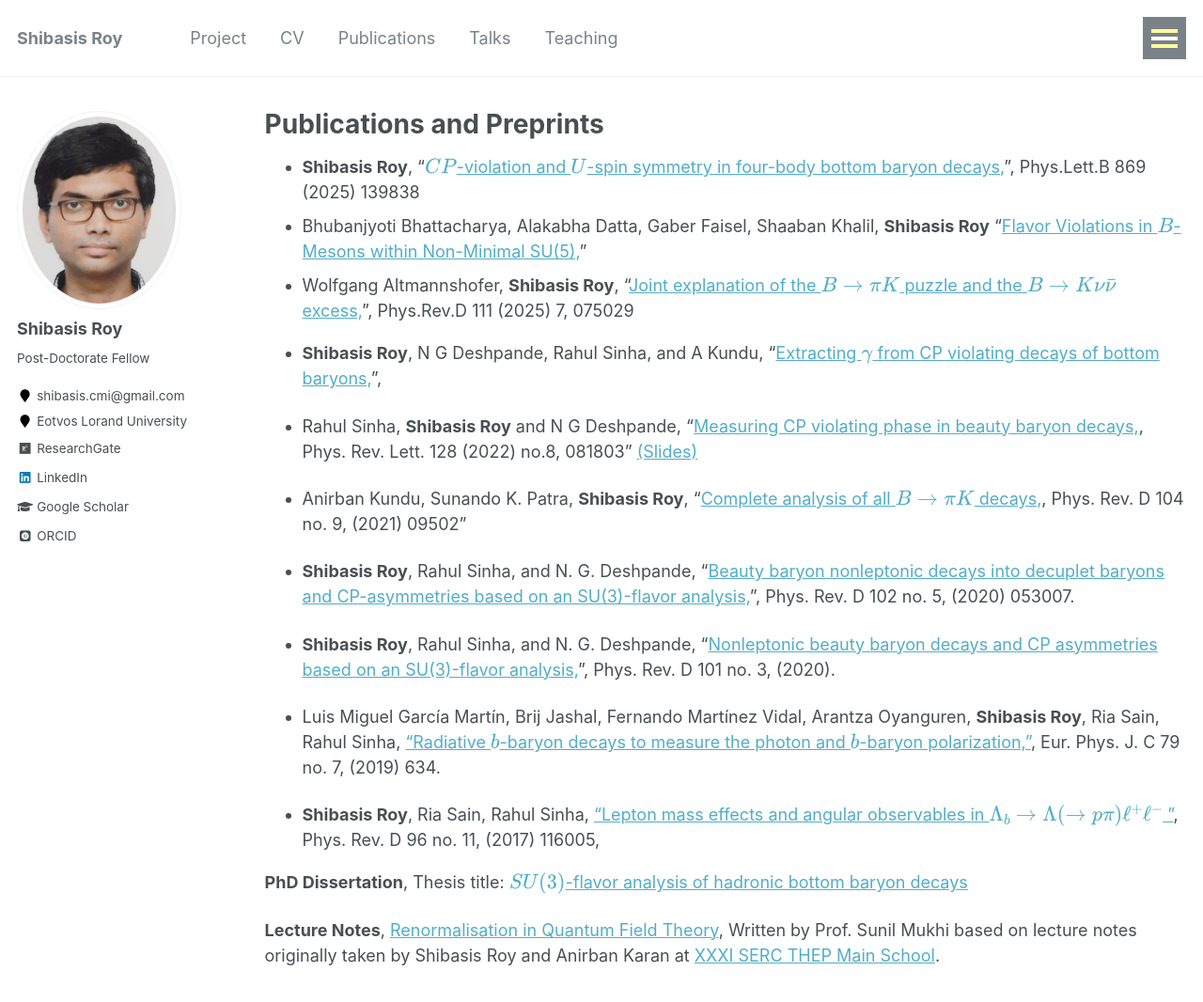
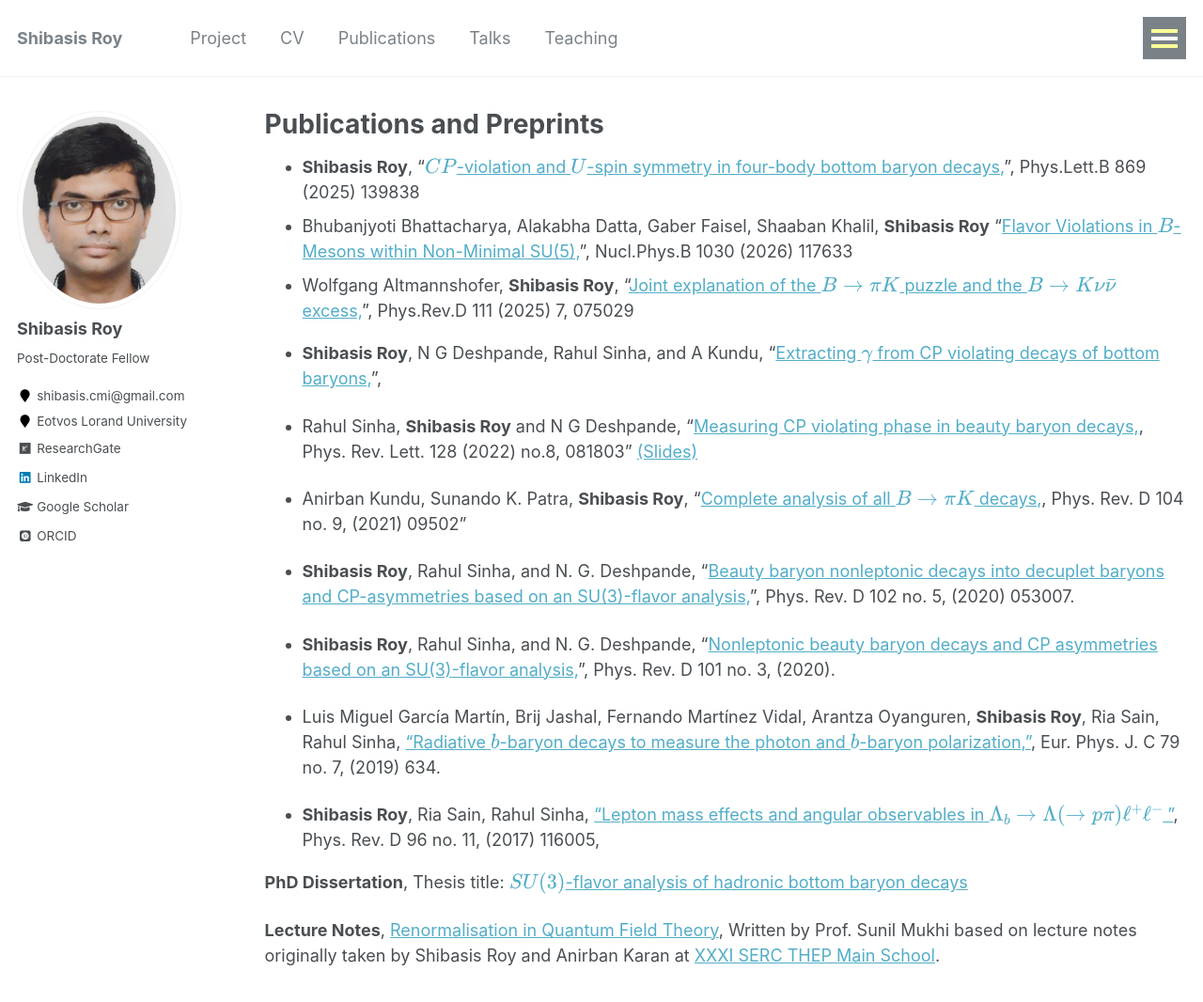
Before and after one commit to shibasisr/shibasisr.github.io, a Jekyll site: the page built from _pages/publications.md, in a window 1280 px wide and 1251 px high. Shown: the top 1066 px of the window at 94% size. Built offline with Jekyll 4.4.1, drawn with Linux system fonts in a browser that asks for light colours; some web fonts are replaced; a script bundle is joined from its source files by our own code; library files that are not in the unit come from our copies; formulas are drawn with MathJax 3.

Commit message:
Update publication details for Shibasis Roy

```diff
--- a/_pages/publications.md
+++ b/_pages/publications.md
@@ -11,7 +11,7 @@ author_profile: true
 
 {% include base_path %}
 - **Shibasis Roy**, "[$CP$-violation and $U$-spin symmetry in four-body bottom baryon decays,](https://doi.org/10.1016/j.physletb.2025.139838){:target="_blank"}", Phys.Lett.B 869 (2025) 139838
-- Bhubanjyoti Bhattacharya, Alakabha Datta, Gaber Faisel, Shaaban Khalil, **Shibasis Roy** "[Flavor Violations in $B$-Mesons within Non-Minimal SU(5),](https://www.sciencedirect.com/science/article/pii/S0550321326003378?via%3Dihub){:target="_blank"}"
+- Bhubanjyoti Bhattacharya, Alakabha Datta, Gaber Faisel, Shaaban Khalil, **Shibasis Roy** "[Flavor Violations in $B$-Mesons within Non-Minimal SU(5),](https://www.sciencedirect.com/science/article/pii/S0550321326003378?via%3Dihub){:target="_blank"}", Nucl.Phys.B 1030 (2026) 117633
 - Wolfgang Altmannshofer, **Shibasis Roy**, "[Joint explanation of the $B\to \pi K$ puzzle and the $B \to K\nu \bar{\nu}$ excess,](https://doi.org/10.1103/PhysRevD.111.075029){:target="_blank"}", Phys.Rev.D 111 (2025) 7, 075029
 - **Shibasis Roy**, N G Deshpande, Rahul Sinha, and A Kundu,
 "[Extracting $\gamma$ from CP violating decays of bottom baryons,](https://arxiv.org/abs/2303.02591){:target="_blank"}",
```
